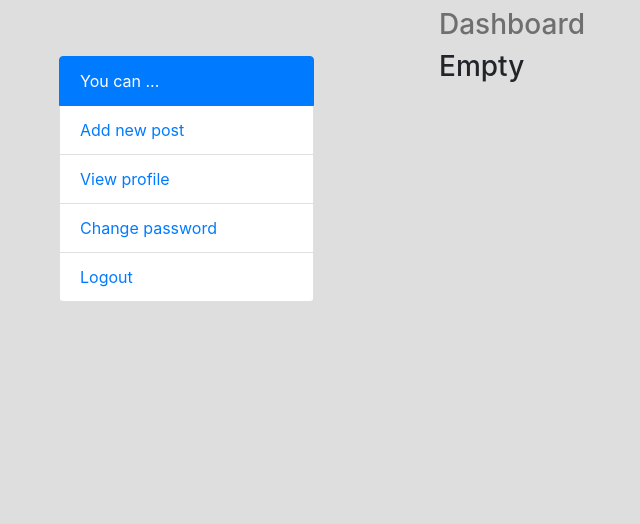
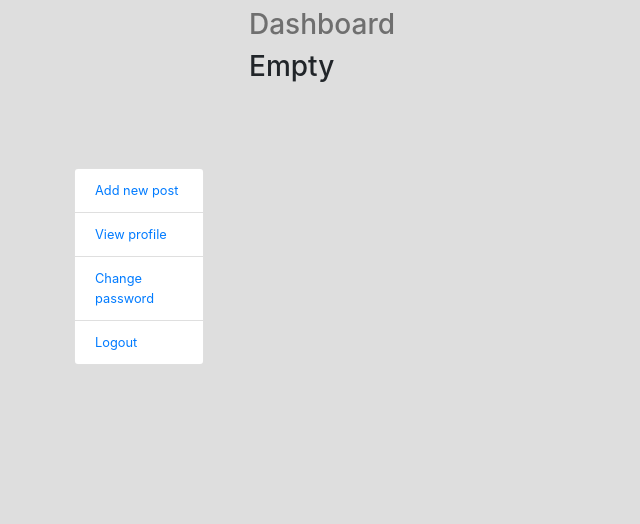
Before and after one commit to vins-stha/djangoRevisite, a Django app: template blog/templates/blog/dashboard.html in a window 1280 px wide. Shown: the part 56-580 px from the top of the page, without its empty margins (26-666 px from the left). Run offline with Django 3.2, Linux system fonts and the light colour scheme; the template is opened without the code that fills it, so the values that code supplies are empty; some libraries are stand-ins or nearby versions.

Commit message:
sidebar-dashboard added

```diff
--- a/blog/templates/blog/base.html
+++ b/blog/templates/blog/base.html
@@ -28,8 +28,8 @@
 
       <div class = "row">
 
-      {% block side %}
-      {% endblock side %}
+      {% block sidebar %}
+      {% endblock sidebar %}
 
       {% block content %}
       {% endblock content %}
--- a/blog/templates/blog/dashboard.html
+++ b/blog/templates/blog/dashboard.html
@@ -1,25 +1,12 @@
 {% extends 'blog/base.html' %}
 {% load static %}
+<div class="container-fluid">
+       <div class="row" >
+        {% block sidebar %}
+        <div class="col-sm-2 my-5 py-4">
 
-{% block content %}
+                <div class="col my-5 py-5 small">
 
-<div class="container-fluid">
-
-<div class="row my-2">
-
-    <div class="col-sm-4 col-md-3 sidebar my-5">
-        <div class="mini-submenu">
-            <span class="icon-bar"></span>
-            <span class="icon-bar"></span>
-            <span class="icon-bar"></span>
-        </div>
-        <div class="list-group">
-        <span href="#" class="list-group-item active">
-            You can ...
-            <span class="pull-right" id="slide-submenu">
-                <i class="fa fa-times"></i>
-            </span>
-        </span>
                     <a href="{% url 'addBlog' %}" class="list-group-item">
                         <i class="fa fa-comment-o"></i> Add new post
                     </a>
@@ -29,20 +16,28 @@
                     <a href="#" class="list-group-item">
                         <i class="fa fa-user"></i> Change password
                     </a>
-            <a href="#" class="list-group-item">
+                    <a href="{% url 'userLogout' %}" class="list-group-item">
                         <i class="fa fa-folder-open-o"></i> Logout
                     </a>
-
                 </div>
         </div>
 
-    <div class="col-sm-8 offset-1">
+        {% endblock sidebar %}
+
+        {% block content %}
+
+        <div class="col-sm-9 offset-0 my-2">
             <h3 class="text-black-50"> Dashboard</h3>
 
             {% if posts %}
 
             <table class="table table-hover bg-white my-5">
                 <h4 class="text-info my-2"> Your posts</h4>
+
+                <div class="row mx-1 py-1" style="border:none"> Messages here {% if message %}
+                    {{message}}
+                    {% endif %}
+                </div>
 
                 <thead>
                 <tr class="text-center">
@@ -63,26 +58,23 @@
                     <td>{{post.desc}}</td>
                     <td>{{post.date}}</td>
                     <td>{{post.author}}</td>
-                <td class="text-center">
-                    <form action="{% url 'editPost' post.id %}" method="post" class="d-inline"> {% csrf_token %}
-                        <input type="submit" class ="btn-info btn-sm" value="Edit" name="edit"></input>
+                    <td class="text-center small">
+                        <form action="{% url 'editPost' post.id %}" method="post" class="d-inline small"> {% csrf_token %}
+                            <button type="submit" class="btn-primary d-inline" value="Edit" name="edit">Edit</button>
                         </form>
                         <form action="{% url 'deletePost' post.id %}" method="post" class="d-inline"> {% csrf_token %}
-                        <input type="submit" class ="btn-danger btn-sm" value="Delete" name="delete"></input>
+                            <button type=" submit" class="btn-danger d-inline" value="Delete" name="delete">Delete</button>
                         </form>
                     </td>
                 </tr>
 
                 {% endfor %}
-
-
             </table>
 
             {% else %}
             <h3>Empty </h3>
             {% endif %}
         </div>
-
-
-    </div></div>
-{%  endblock content %}
+        {% endblock content %}
+    </div>
+</div>
--- a/blog/urls.py
+++ b/blog/urls.py
@@ -13,6 +13,6 @@ urlpatterns = [
     path('logout/', views.user_logout, name="userLogout"),
 
     path('addBlog/', views.create_post, name = "addBlog"),
-    path('editBlog/<id>', views.edit_post, name = "editPost"),
-    path('delete/<id>', views.delete_post, name = "deletePost")
+    path('editBlog/<int:id>', views.edit_post, name = "editPost"),
+    path('delete/<int:id>', views.delete_post, name = "deletePost")
 ]
```
Also changed, not shown: blog/templates/blog/edit_post.html (added, +58 -0 lines), blog/views.py (+29 -14 lines), db.sqlite3. Lines whose indentation alone changed are shown as unchanged.
